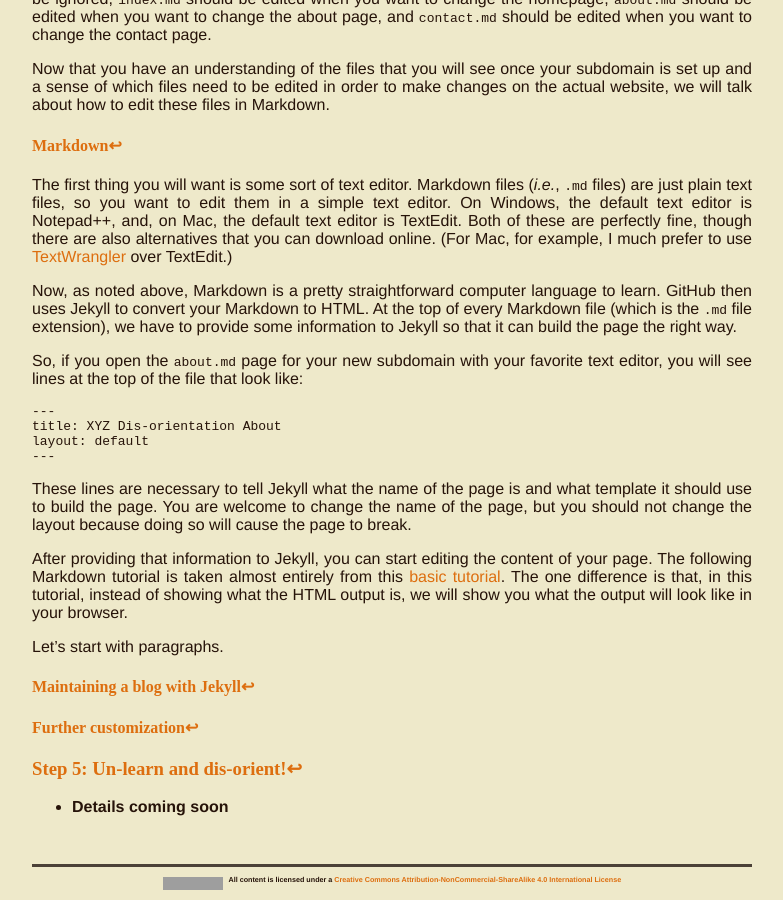
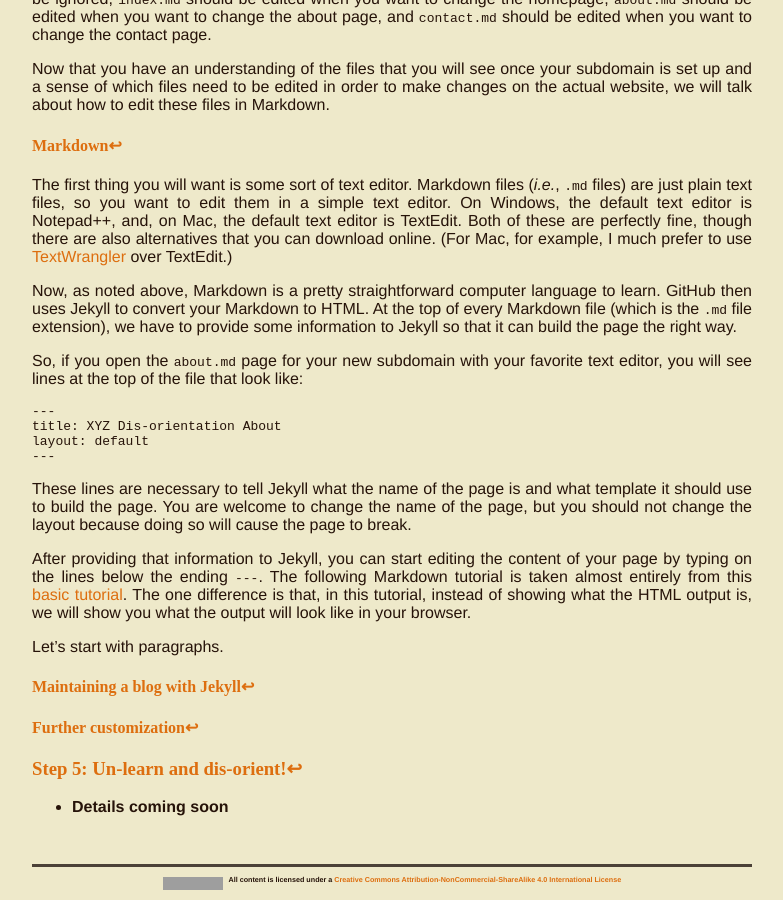
Before and after one commit to dis-orientation/dis-orientation.github.io, a Jekyll site: the page built from involved.md, in a window 1280 px wide and 900 px high, scrolled down 14144 px. Shown: the whole window, without its empty margins (248-1031 px from the left). Built offline with Jekyll 4.4.1, drawn with Linux system fonts in a browser that asks for light colours; Markdown is read by kramdown in place of the engine named in the settings; grey boxes are pictures that could not be loaded.

Commit message:
clarified where to edit content

```diff
--- a/involved.md
+++ b/involved.md
@@ -328,7 +328,7 @@ So, if you open the `about.md` page for your new subdomain with your favorite te
 
 These lines are necessary to tell Jekyll what the name of the page is and what template it should use to build the page. You are welcome to change the name of the page, but you should not change the layout because doing so will cause the page to break.
 
-After providing that information to Jekyll, you can start editing the content of your page. The following Markdown tutorial is taken almost entirely from this [basic tutorial](http://daringfireball.net/projects/markdown/basics). The one difference is that, in this tutorial, instead of showing what the HTML output is, we will show you what the output will look like in your browser.
+After providing that information to Jekyll, you can start editing the content of your page by typing on the lines below the ending `---`. The following Markdown tutorial is taken almost entirely from this [basic tutorial](http://daringfireball.net/projects/markdown/basics). The one difference is that, in this tutorial, instead of showing what the HTML output is, we will show you what the output will look like in your browser.
 
 Let's start with paragraphs.
 
```
